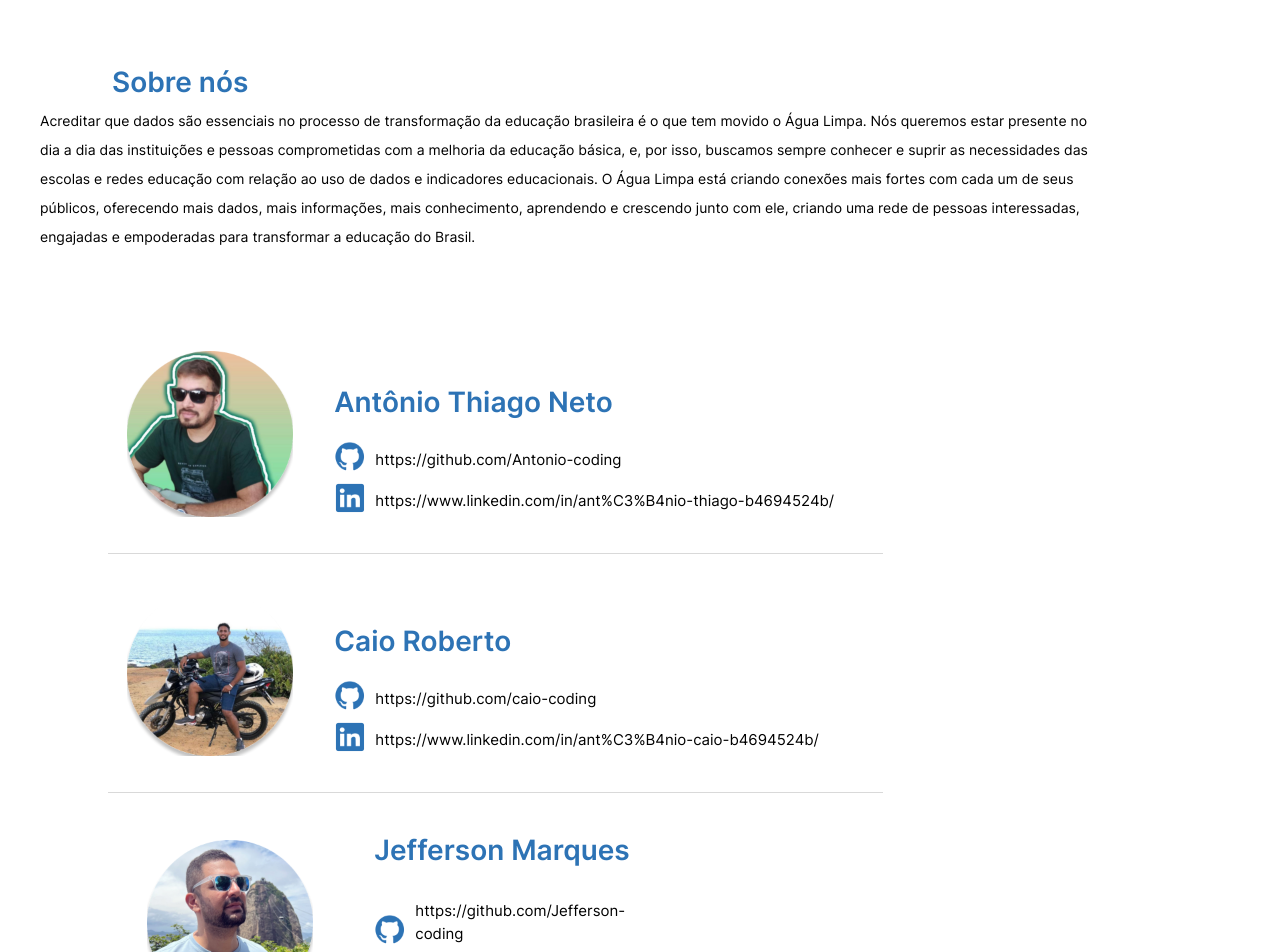
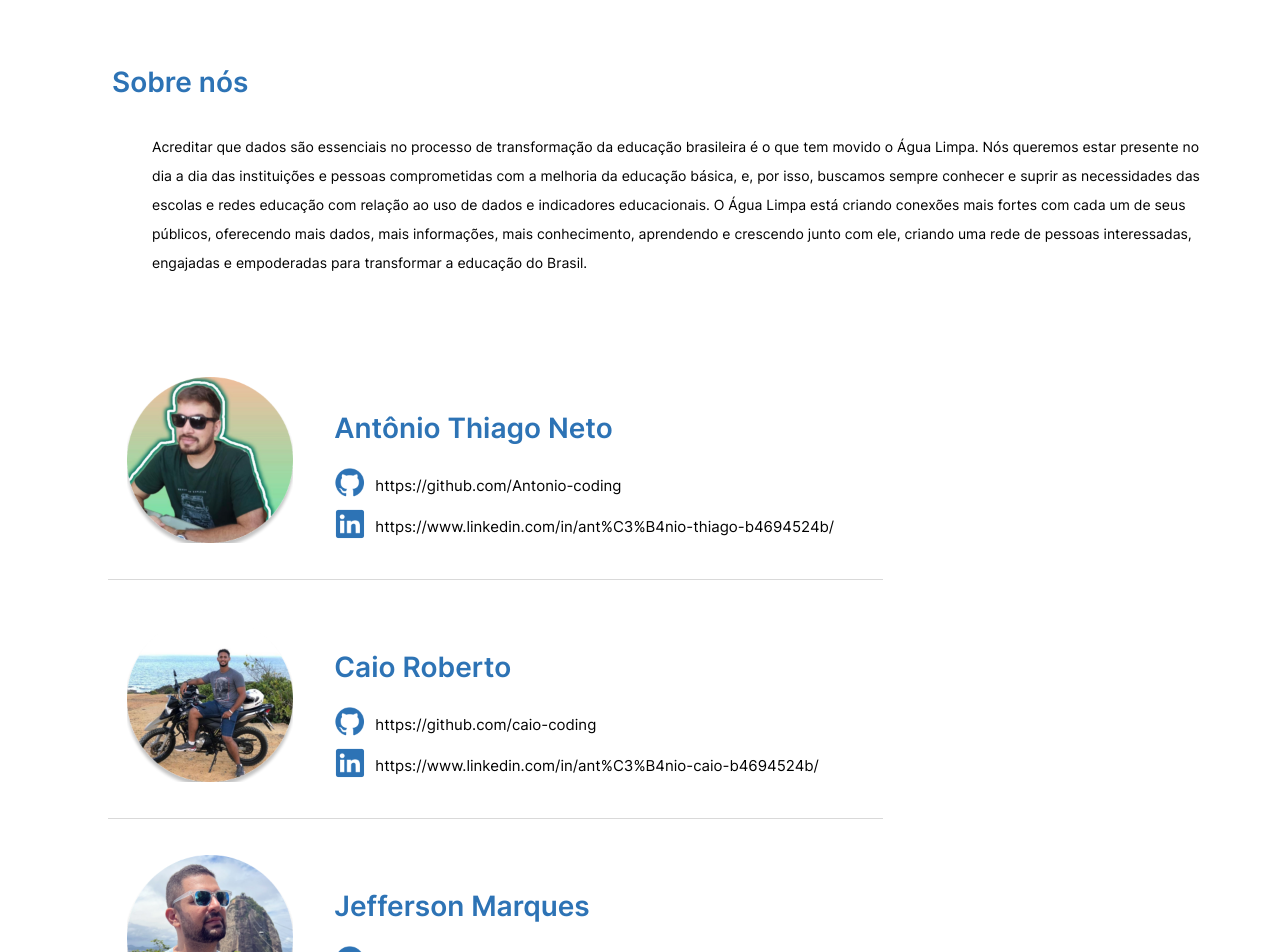
Before and after one commit to Antonio-coding/Agua_Limpa_Escola, a React (Create React App) app in the folder agua_limpa-v1.0.3/: page /sobrenspagethree in a window 1280 px wide. Shown: the part 140-1092 px from the top of the page. Built offline with nearby package versions, Linux system fonts and the light colour scheme.

Commit message:
sobre nos fix

```diff
--- a/agua_limpa-v1.0.3/src/Routes.tsx
+++ b/agua_limpa-v1.0.3/src/Routes.tsx
@@ -4,6 +4,7 @@ import NotFound from "pages/NotFound";
 import LoadingFallback from "components/LoadingFallback";
 const MapaPageSix = React.lazy(() => import("pages/MapaPageSix"));
 const MapaPageFive = React.lazy(() => import("pages/MapaPageFive"));
+const GraficosPage = React.lazy(() => import("pages/GraficosPage"));
 const BuscarPageFour = React.lazy(() => import("pages/BuscarPageFour"));
 const SobrensPageThree = React.lazy(() => import("pages/SobrensPageThree"));
 const TcnicasPage02 = React.lazy(() => import("pages/TcnicasPage02"));
@@ -20,6 +21,7 @@ const ProjectRoutes = () => {
           <Route path="/sobrenspagethree" element={<SobrensPageThree />} />
           <Route path="/buscarpagefour" element={<BuscarPageFour />} />
           <Route path="/mapapagefive" element={<MapaPageFive />} />
+          <Route path="/graficospage" element={<GraficosPage />} />
           <Route path="/mapapagesix" element={<MapaPageSix />} />
         </Routes>
       </Router>
--- a/agua_limpa-v1.0.3/src/components/LoadingFallback/index.tsx
+++ b/agua_limpa-v1.0.3/src/components/LoadingFallback/index.tsx
@@ -2,7 +2,7 @@ import React from "react";
 
 // Estilo para o círculo giratório
 const Spinner = () => (
-  <div className="inline-block w-12 h-12 border-4 border-t-4 border-blue-500 border-solid rounded-full animate-spin"></div>
+  <div className="inline-block w-12 h-12 border-6 border-t-8 border-blue-800 border-solid rounded-full animate-spin"></div>
 );
 
 // Estilo para o texto abaixo do círculo
--- a/agua_limpa-v1.0.3/src/components/Modal/index.tsx
+++ b/agua_limpa-v1.0.3/src/components/Modal/index.tsx
@@ -62,7 +62,7 @@ const Modal: React.FC<ModalProps> = ({ isOpen, onRequestClose }) => {
                   <button
                     className="absolute h-[30px] top-[3px] left-[33px] [font-family:'Inter-SemiBold',Helvetica] font-semibold text-[#2d73b5] text-[20px] tracking-[0] leading-[29.7px] whitespace-nowrap  cursor-pointer"
                     onClick={() =>
-                      (window.location.href = "/caminho-da-pagina-do-grafico")
+                      (window.location.href = "/graficospage")
                     }
                   >
                     Exibir Gráfico
--- /dev/null
+++ b/agua_limpa-v1.0.3/src/pages/GraficosPage/index.tsx
@@ -0,0 +1,25 @@
+import React from "react";
+
+import { useNavigate } from "react-router-dom";
+
+import { Button, Img, Input, Radio, SelectBox, Text } from "components";
+import Footer from "components/Footer";
+import Header from "components/Header";
+
+const GraficosPage: React.FC = () => {
+  const navigate = useNavigate();
+
+  return (
+    <>
+      <div className="bg-gray-100 flex flex-col font-inter items-center justify-start mx-auto w-full">
+        <div className="flex flex-col justify-start w-full">
+          <Header className="flex flex-col items-center justify-center md:px-5 w-full" />
+
+          <Footer className="bg-blue-800 flex items-center justify-center mt-60 md:px-5 w-full" />
+        </div>
+      </div>
+    </>
+  );
+};
+
+export default GraficosPage;
--- a/agua_limpa-v1.0.3/src/pages/SobrensPageThree/index.tsx
+++ b/agua_limpa-v1.0.3/src/pages/SobrensPageThree/index.tsx
@@ -9,7 +9,7 @@ const SobrensPageThreePage: React.FC = () => {
     <>
       <div className="bg-white-A700 flex flex-col font-inter items-center justify-start mx-auto w-full">
         <Header className="flex flex-col items-center justify-center md:px-5 w-full" />
-        <div className="left-[20%]">
+        <div className="left-[500px]">
           <div className="flex flex-col items-start mt-[126px] md:px-10 px-28 sm:px-5 w-full">
             <Text
               className="sm:text-2xl md:text-[26px] text-[28px] text-blue-800"
@@ -17,23 +17,24 @@ const SobrensPageThreePage: React.FC = () => {
             >
               Sobre nós
             </Text>
+            <br />
+            <Text
+              className="leading-[29.00px] text-start m-10 mt-[5px] text-black-900 text-sm w-full sm:w-full"
+              size="txtInterRegular20"
+            >
+              Acreditar que dados são essenciais no processo de transformação da
+              educação brasileira é o que tem movido o Água Limpa. Nós queremos
+              estar presente no dia a dia das instituições e pessoas
+              comprometidas com a melhoria da educação básica, e, por isso,
+              buscamos sempre conhecer e suprir as necessidades das escolas e
+              redes educação com relação ao uso de dados e indicadores
+              educacionais. O Água Limpa está criando conexões mais fortes com
+              cada um de seus públicos, oferecendo mais dados, mais informações,
+              mais conhecimento, aprendendo e crescendo junto com ele, criando
+              uma rede de pessoas interessadas, engajadas e empoderadas para
+              transformar a educação do Brasil.{" "}
+            </Text>
           </div>
-          <Text
-            className="leading-[29.00px] text-start m-10 mt-[3px] text-black-900 text-sm w-[83%] sm:w-full"
-            size="txtInterRegular14"
-          >
-            Acreditar que dados são essenciais no processo de transformação da
-            educação brasileira é o que tem movido o Água Limpa. Nós queremos
-            estar presente no dia a dia das instituições e pessoas comprometidas
-            com a melhoria da educação básica, e, por isso, buscamos sempre
-            conhecer e suprir as necessidades das escolas e redes educação com
-            relação ao uso de dados e indicadores educacionais. O Água Limpa
-            está criando conexões mais fortes com cada um de seus públicos,
-            oferecendo mais dados, mais informações, mais conhecimento,
-            aprendendo e crescendo junto com ele, criando uma rede de pessoas
-            interessadas, engajadas e empoderadas para transformar a educação do
-            Brasil.{" "}
-          </Text>
         </div>
         <div className="flex flex-col items-start mt-[60px] md:px-10 sm:px-5 px-[104px] w-full">
           <div className="flex flex-col items-center justify-start w-[73%] md:w-full">
@@ -129,19 +130,18 @@ const SobrensPageThreePage: React.FC = () => {
                   <Line className="self-center h-px bg-blue_gray-100 w-full" />
                   <div className="flex md:flex-col flex-row gap-[41px] items-center justify-start w-[95%] md:w-full">
                     <Img
-                      className="h-[166px] my-auto m-5 object-cover w-[166px]"
+                      className="h-[166px] md:h-auto object-cover w-[166px]"
                       src="images/img_111.png"
-                      alt="OneHundredOne"
+                      alt="SeventyOne"
                     />
-
-                    <div className="flex flex-col items-start justify-start mb-[7px] ml-[undefinedpx] mr-[61px] mt-auto w-[66%] z-[1]">
+                    <div className="flex flex-col items-start justify-start md:mt-0 mt-[27px] w-[72%] md:w-full">
                       <Text
                         className="sm:text-2xl md:text-[26px] text-[28px] text-blue-800"
                         size="txtInterSemiBold28"
                       >
                         Jefferson Marques
                       </Text>
-                      <div className="flex flex-row gap-[9px] items-end justify-start m-15 mt-[18px] w-[58%] md:w-full">
+                      <div className="flex flex-row gap-[9px] items-end justify-start mt-[15px] w-[58%] md:w-full">
                         <Img
                           className="h-8 md:h-auto object-cover w-8"
                           src="images/img_121.png"
@@ -154,7 +154,7 @@ const SobrensPageThreePage: React.FC = () => {
                           https://github.com/Jefferson-coding
                         </Text>
                       </div>
-                      <div className="flex sm:flex-col flex-row gap-[9px]  items-end justify-start mt-2 w-full">
+                      <div className="flex sm:flex-col flex-row gap-[9px] items-end justify-start mt-2 w-full">
                         <Img
                           className="h-8 md:h-auto object-cover w-8"
                           src="images/img_131.png"
@@ -169,6 +169,7 @@ const SobrensPageThreePage: React.FC = () => {
                       </div>
                     </div>
                   </div>
+
                   <Line className="self-center h-px bg-blue_gray-100 w-full" />
                   <div className="flex md:flex-col flex-row gap-[41px] items-center justify-start w-[95%] md:w-full">
                     <Img
```
